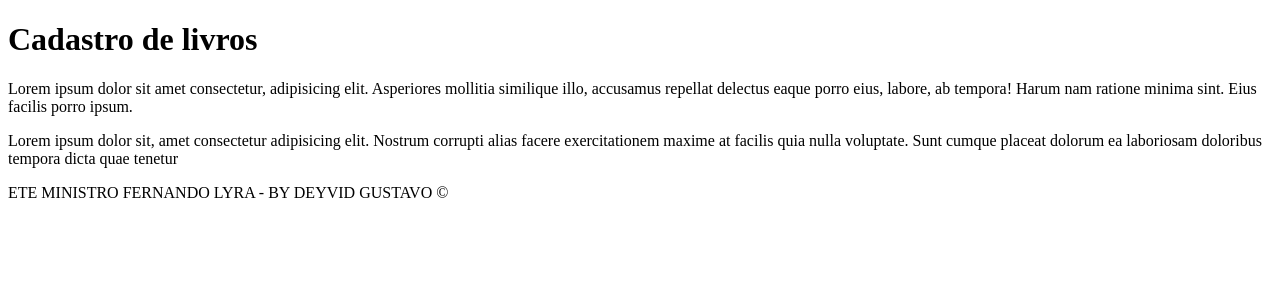
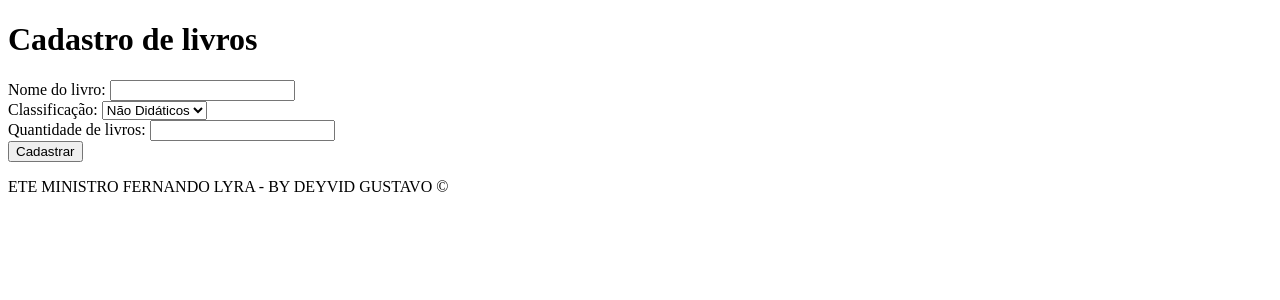
Before and after one commit to degu0/Library, a PHP site: template src/view/cadastre/book.php in a window 1280 px wide. Shown: the part 198-498 px from the top of the page. Run offline with PHP 8.4, Linux system fonts and the light colour scheme; the template is opened without the code that fills it, so the values that code supplies are empty.

Commit message:
Dia 1: atualização pequena
- Criando o cadastros

```diff
--- a/src/model/Data_Base/Library_Data_Base.sql
+++ b/src/model/Data_Base/Library_Data_Base.sql
@@ -4,7 +4,7 @@ use Library;
 create table Livros (
 	id int auto_increment,
 	Nome varchar(50) not null,
-    Classificacao enum('Nao_Ditaticos', 'Ditaticos', 'Tecnicos') not null,
+    Classificacao enum('Nao_Didaticos', 'Didaticos', 'Tecnicos') not null,
     Quantidade int not null,
     primary key(id)
 );
--- a/src/view/cadastre/book.php
+++ b/src/view/cadastre/book.php
@@ -4,7 +4,20 @@
 <main>
     <h1>Cadastro de livros
     </h1>
-    <p>Lorem ipsum dolor sit amet consectetur, adipisicing elit. Asperiores mollitia similique illo, accusamus repellat delectus eaque porro eius, labore, ab tempora! Harum nam ratione minima sint. Eius facilis porro ipsum.</p>
-    <p>Lorem ipsum dolor sit, amet consectetur adipisicing elit. Nostrum corrupti alias facere exercitationem maxime at facilis quia nulla voluptate. Sunt cumque placeat dolorum ea laboriosam doloribus tempora dicta quae tenetur</p>
+    <section>
+        <form action="/cadastro/livro/add">
+            <label for="idBookName">Nome do livro: </label>
+            <input type="text" name="bookName" id="idBookName"> <br>
+            <label for="idBookClassificon">Classificação: </label>
+            <select name="bookClassificon" id="idBookClassificon">
+                <option value="Nao_Didaticos">Não Didáticos</option>
+                <option value="Didaticos">Didáticos</option>
+                <option value="Tecnicos">Técnicos</option>
+            </select><br>
+            <label for="">Quantidade de livros: </label>
+            <input type="number" name="bookQuantity" id="idBookQuantity"><br>
+            <input type="submit" value="Cadastrar">
+        </form>
+    </section>
 </main>
 <?php require __DIR__ . "/../share/footer.php";?>
```
Also changed, not shown: src/view/cadastre/people.php (+27 -4 lines).
